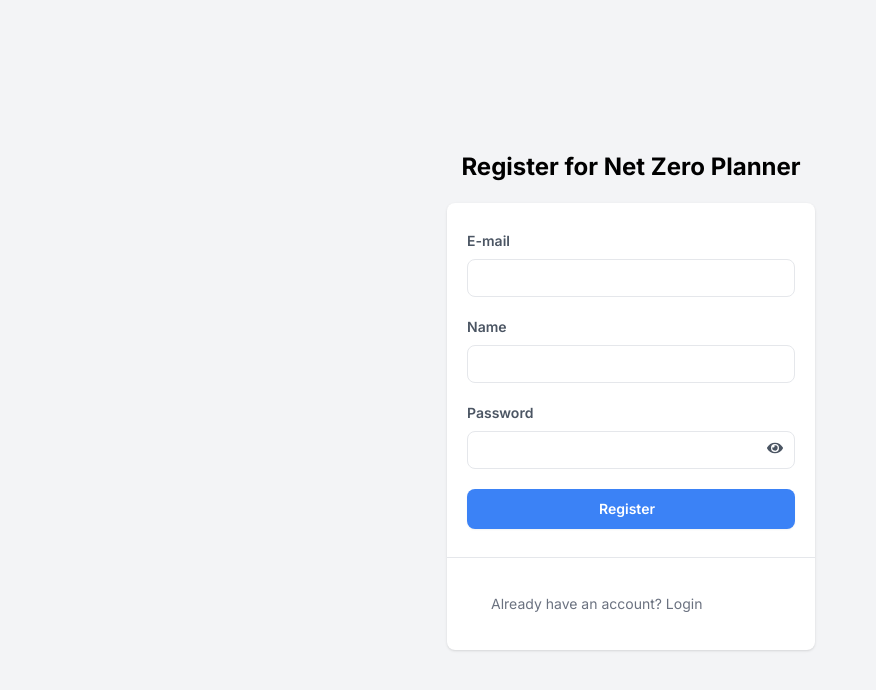
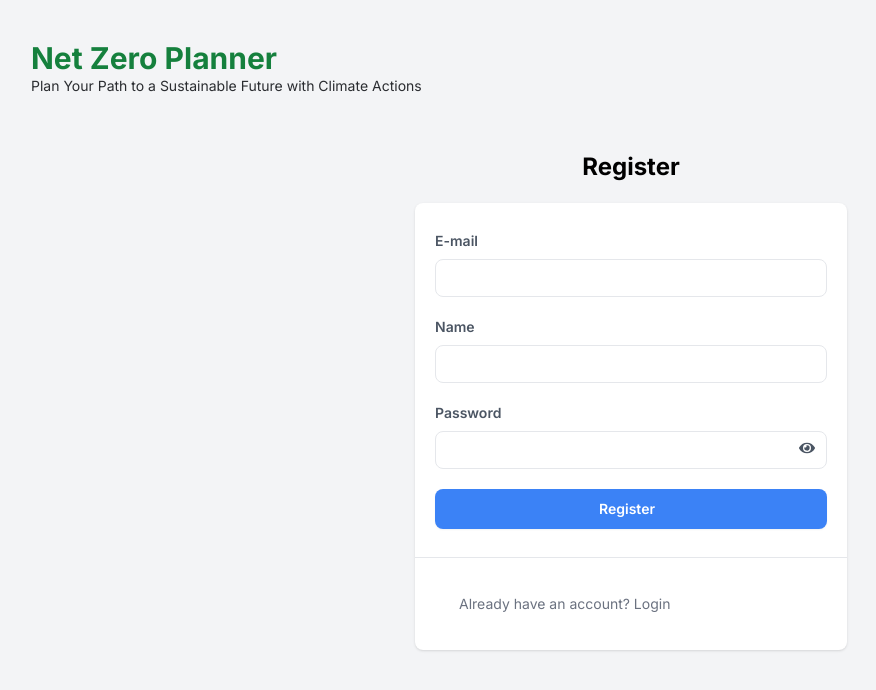
Before and after one commit to engWafula/Net-Zero-Planner, a Next.js app: page /signup in a window 1280 px wide. Shown: the top 690 px of the page, without its empty margins (9-885 px from the left). Built offline with nearby package versions, Linux system fonts and the light colour scheme; no server answers.

Commit message:
fix(ui):refactored the auth page

```diff
--- a/app/(auth)/signin/page.tsx
+++ b/app/(auth)/signin/page.tsx
@@ -1,5 +1,6 @@
 'use client';
 import AuthForm from "@/app/components/AuthForm";
+import AuthHeader from "@/app/components/AuthHeader";
 import { useSession } from "next-auth/react";
 import Image from "next/image";
 import { redirect } from "next/navigation";
@@ -9,6 +10,7 @@ export default function LoginPage() {
 
   return (
     <div>
+   <AuthHeader/>
            <AuthForm type="login"/>
     </div>
   );
--- a/app/(auth)/signup/page.tsx
+++ b/app/(auth)/signup/page.tsx
@@ -1,17 +1,12 @@
 'use client';
 import AuthForm from "@/app/components/AuthForm";
-import { useSession } from "next-auth/react";
-import { redirect } from "next/navigation";
+import AuthHeader from "@/app/components/AuthHeader";
 
 
 export default function RegisterPage() {
-  const session = useSession();
-  const notLoggedIn = (session.status=="authenticated")
-
-  if(notLoggedIn) redirect('/')
-
   return (
     <div>
+         <AuthHeader/>
     <AuthForm type="register" />
     </div>
   );
--- a/app/(root)/page.tsx
+++ b/app/(root)/page.tsx
@@ -98,7 +98,7 @@ export default function Home() {
           Net Zero Planner
         </h1>
         <p className="text-lg text-center text-gray-600 mt-2">
-          Plan your path to a sustainable future
+          Plan Your Path to a Sustainable Future with Climate Actions
         </p>
       </header>
       <div className="flex justify-end mb-6">
--- /dev/null
+++ b/app/components/AuthFooter.tsx
@@ -0,0 +1,19 @@
+import Link from 'next/link'
+import React from 'react'
+
+interface AuthFooterProps{
+    title:string;
+    link:string;
+}
+
+export default function AuthFooter({title,link}:AuthFooterProps) {
+  return (
+    <div className="text-center sm:text-left whitespace-nowrap ">
+    <div className="transition duration-200 mx-5 px-5 py-4 cursor-pointer font-normal text-sm rounded-lg text-gray-500  hover:underline ">
+      <Link href={`/${link}`}>
+        <span className="inline-block ml-1  hover:underline">{title}</span>
+      </Link>
+    </div>
+  </div>
+  )
+}
--- a/app/components/AuthForm.tsx
+++ b/app/components/AuthForm.tsx
@@ -1,11 +1,12 @@
-import { signIn } from 'next-auth/react';
-import Link from 'next/link';
-import React, { useState } from 'react';
-import { useRouter } from 'next/navigation';
-import FormInput from './FormInput';
+import { signIn } from "next-auth/react";
+import Link from "next/link";
+import React, { useState } from "react";
+import { useRouter } from "next/navigation";
+import FormInput from "./FormInput";
+import AuthFooter from "./AuthFooter";
 
 interface AuthFormProps {
-  type: 'login' | 'register';
+  type: "login" | "register";
 }
 
 const AuthForm: React.FC<AuthFormProps> = ({ type }) => {
@@ -15,10 +16,12 @@ const AuthForm: React.FC<AuthFormProps> = ({ type }) => {
   const [error, setError] = useState<string>("");
   const router = useRouter();
 
-  const handleSubmit = async (e: React.MouseEvent<HTMLButtonElement, MouseEvent>) => {
+  const handleSubmit = async (
+    e: React.MouseEvent<HTMLButtonElement, MouseEvent>
+  ) => {
     e.preventDefault();
     if (type === "login") {
-      const result = await signIn('credentials', {
+      const result = await signIn("credentials", {
         redirect: false,
         email,
         password,
@@ -27,7 +30,7 @@ const AuthForm: React.FC<AuthFormProps> = ({ type }) => {
       if (result?.error) {
         setError("Invalid Email or Password");
       } else {
-        router.push('/');
+        router.push("/");
       }
     } else if (type === "register") {
       try {
@@ -53,9 +56,9 @@ const AuthForm: React.FC<AuthFormProps> = ({ type }) => {
 
   return (
     <div className="min-h-screen bg-gray-100 flex flex-col justify-center sm:py-12">
-      <div className="p-10 xs:p-0 mx-auto md:w-full md:max-w-md">
+      <div className="p-10  xs:p-0 mx-auto md:w-full md:max-w-lg">
         <h1 className="font-bold text-center text-2xl mb-5">
-          {type === 'login' ? 'Login to Net Zero Planner' : 'Register for Net Zero Planner'}
+          {type === "login" ? "Login" : "Register"}
         </h1>
         <div className="bg-white shadow w-full  rounded-lg divide-y divide-gray-200">
           <form className="px-5 py-7">
@@ -67,7 +70,7 @@ const AuthForm: React.FC<AuthFormProps> = ({ type }) => {
               onChange={(e) => setEmail(e.target.value)}
               required
             />
-            {type === 'register' && (
+            {type === "register" && (
               <FormInput
                 label="Name"
                 type="text"
@@ -85,33 +88,34 @@ const AuthForm: React.FC<AuthFormProps> = ({ type }) => {
               onChange={(e) => setPassword(e.target.value)}
               required
             />
-            <button onClick={handleSubmit} className="transition duration-200 bg-blue-500 hover:bg-blue-600   text-white w-full py-2.5 rounded-lg text-sm shadow-sm hover:shadow-md font-semibold text-center inline-block">
-              <span className="inline-block mr-2">{type === 'login' ? 'Login' : 'Register'}</span>
+            <button
+              onClick={handleSubmit}
+              className="transition duration-200 bg-blue-500 hover:bg-blue-600   text-white w-full py-2.5 rounded-lg text-sm shadow-sm hover:shadow-md font-semibold text-center inline-block"
+            >
+              <span className="inline-block mr-2">
+                {type === "login" ? "Login" : "Register"}
+              </span>
             </button>
             {error && (
-              <div className='flex items-center justify-center mt-2'>
-                <p className="font-semibold mt-5 text-sm text-red-500 pb-1 block">{error}</p>
+              <div className="flex items-center justify-center mt-2">
+                <p className="font-semibold mt-5 text-sm text-red-500 pb-1 block">
+                  {error}
+                </p>
               </div>
             )}
           </form>
           <div className="py-5">
             <div className="grid grid-cols-2 gap-1">
-              {type === 'login' ? (
-                <div className="text-center sm:text-left whitespace-nowrap ">
-                  <div className="transition duration-200 mx-5 px-5 py-4 cursor-pointer font-normal text-sm rounded-lg text-gray-500 hover:bg-gray-100 focus:outline-none focus:bg-gray-200 focus:ring-2 focus:ring-gray-400 focus:ring-opacity-50 ring-inset">
-                    <Link href="/signup">
-                      <span className="inline-block ml-1">Don't have an account? Register</span>
-                    </Link>
-                  </div>
-                </div>
+              {type === "login" ? (
+                <AuthFooter
+                  link="signup"
+                  title="Don't have an account? Register"
+                />
               ) : (
-                <div className="text-center sm:text-left whitespace-nowrap">
-                  <div className="transition duration-200 mx-5 px-5 py-4 cursor-pointer font-normal text-sm rounded-lg text-gray-500 hover:bg-gray-100 focus:outline-none focus:bg-gray-200 focus:ring-2 focus:ring-gray-400 focus:ring-opacity-50 ring-inset">
-                    <Link href='/signin'>
-                      <span className="inline-block ml-1">Already have an account? Login</span>
-                    </Link>
-                  </div>
-                </div>
+                <AuthFooter
+                  link="signin"
+                  title="Already have an account? Login"
+                />
               )}
             </div>
           </div>
--- /dev/null
+++ b/app/components/AuthHeader.tsx
@@ -0,0 +1,20 @@
+import React from "react";
+
+export default function AuthHeader() {
+  return (
+    <div className="p-5 lg:p-10 md:p-10 fixed top-0 left-0 w-full z-10">
+      <div className="flex justify-end  lg:justify-between md:justify-end items-center max-w-7xl mx-auto hidden lg:block md:hidden">
+        <div className="flex justify-start space-x-5">
+          <div>
+            <h1 className="text-3xl font-bold text-[#15803D]">
+            Net Zero Planner
+            </h1>
+            <p className="text-sm text-[#2a2c30]">
+            Plan Your Path to a Sustainable Future with Climate Actions
+            </p>
+          </div>
+        </div>
+      </div>
+    </div>
+  );
+}
--- a/compose.yaml
+++ b/compose.yaml
@@ -1,5 +1,3 @@
-
-
 version: '3.8'
 
 services:
```
